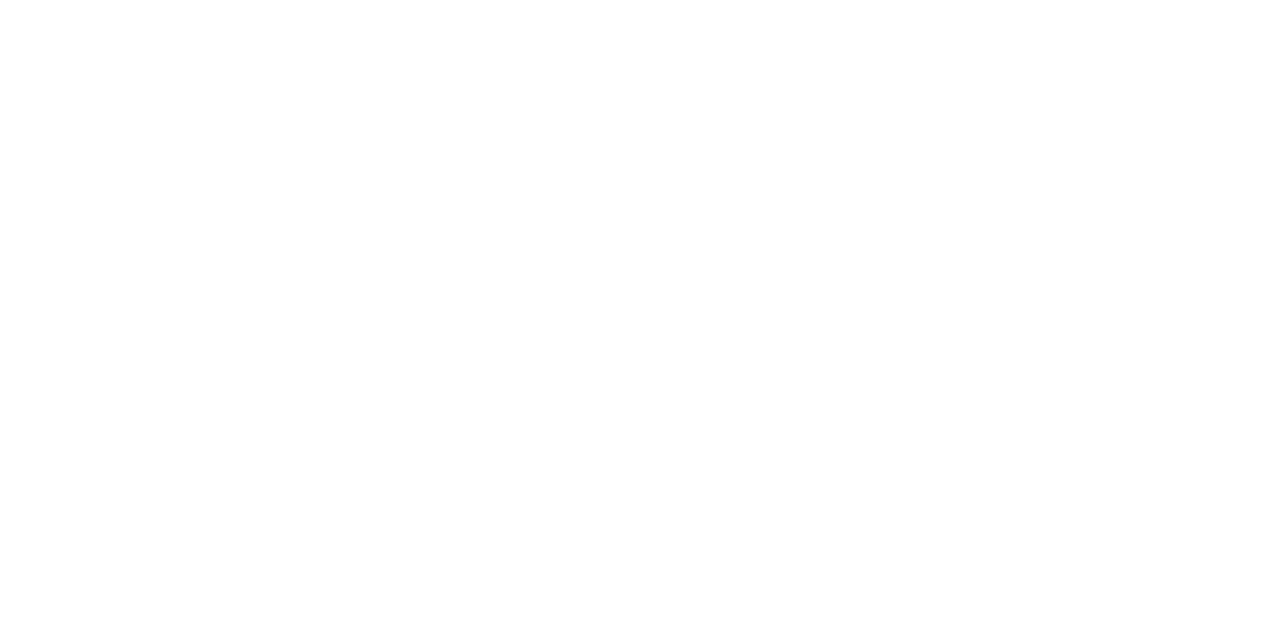
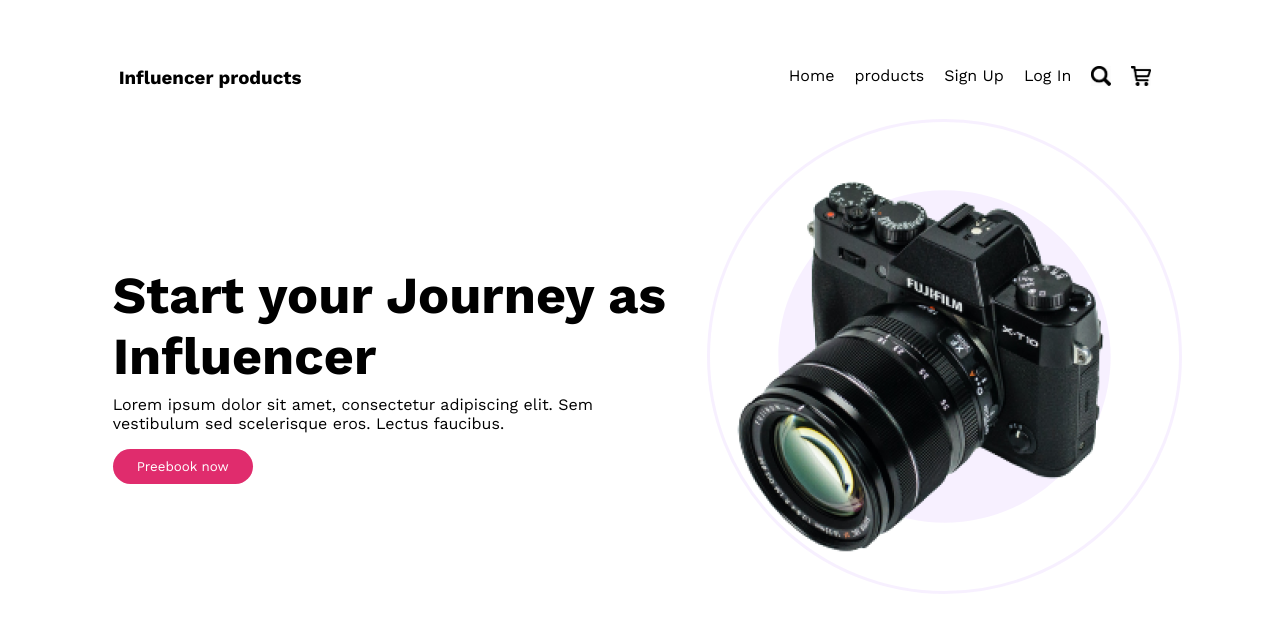
Before and after one commit to alamin-ador1/influencer-web, a plain HTML site: page index.html in a window 1280 px wide. Drawn offline with nearby package versions, Linux system fonts and the light colour scheme.

Commit message:
added new code

```diff
--- a/index.html
+++ b/index.html
@@ -5,8 +5,62 @@
     <meta name="viewport" content="width=device-width, initial-scale=1.0">
     <title>Influencer Gear</title>
     <link rel="stylesheet" href="styles.css">
+    <link rel="preconnect" href="https://fonts.googleapis.com">
+     <link rel="preconnect" href="https://fonts.gstatic.com" crossorigin>
+    <link href="https://fonts.googleapis.com/css2?family=Open+Sans:wght@700&family=Poppins:wght@400;500;600;700;800&family=Work+Sans:wght@400;700;800&display=swap" rel="stylesheet">
+
+    <script src='https://kit.fontawesome.com/a076d05399.js' crossorigin='anonymous'></script>
 </head>
 <body>
+    <header>
+        <nav>
+            <div class="nav-container">
+                <div class="nav-title">
+                    <h3>Influencer products</h3>
+                </div>
+                <label class="nav-content">
+                    <ul >
+                        <li class="item">Home</li>
+                        <li class="item">products</li>
+                        <li class="item">Sign Up</li>
+                        <li class="item">Log In</li>
+                        <li class="item"><img src="./icon/th.jpeg" alt=""></li>
+                        <li class="item"><img src="./icon/th (1).jpeg" alt=""></li>
+                    </ul>
 
+                </label>
+            </div>
+        </nav>
+        <section>
+            <div class="banner-container">
+                <div class="banner-content">
+                    <h2 class="banner-title">Start your Journey as <br>
+                        Influencer</h2>
+                        <p class="banner-description">Lorem ipsum dolor sit amet, consectetur adipiscing elit. Sem <br> vestibulum sed scelerisque eros. Lectus faucibus.</p>
+                        <button class="btn">Preebook now</button>
+                </div>
+                <div class="banner-photo">
+                    <img class="camera ring" src="./images/Circle design.svg" alt="">
+                    <img class="camera main" src="./images/main-camera.png" alt="">
+                 </div>
+
+            </div>
+
+
+
+
+
+
+        </section>
+
+    </header>
+
+    <main>
+
+    </main>
+
+    <footer>
+
+    </footer>
 </body>
 </html>
--- a/styles.css
+++ b/styles.css
@@ -0,0 +1,71 @@
+*{
+    font-family: 'Open Sans', sans-serif;
+    font-family: 'Poppins', sans-serif;
+    font-family: 'Work Sans', sans-serif;
+}
+*{
+  margin: 0;
+  padding: 0;
+}
+/* nav section start */
+.nav-container{
+    display: flex;
+    justify-content: space-around;
+    align-items: center;
+   margin-top: 3.5rem;
+}
+nav h3{
+  padding-right: 15rem;
+}
+.nav-content ul img{
+  height: 20px;
+  width: 20px;
+}
+.nav-content ul {
+  list-style: none;
+  display: flex;
+}
+.item{
+  margin: 10px;
+}
+/* banner section */
+.banner-container{
+  display: flex;
+  justify-content: space-around;
+  margin-top: 1.2rem; ;
+  /* width: 1440px;
+  height: 1500px; */
+}
+.banner-title{
+  font-size: 3.25rem;
+  font-weight: 700;
+  padding-left: 3rem;
+  padding-top:9.11rem ;
+}
+.banner-description{
+  padding-left: 3rem;
+  padding-top: 0.5rem;
+}
+.btn{
+  color: #FFF;
+  border-radius: 41px;
+  background: #E02C6D;
+  padding: 10px 24px;
+  margin-top: 1rem;
+  margin-left: 3rem;
+  border: none;
+
+}
+.camera{
+  /* display: grid; */
+  position: relative;
+  right: 5.5rem;
+  /* padding-left: 4rem; */
+}
+.main{
+  top: -27.5rem;
+}
+.banner-photo{
+  width: 420px;
+height: 414px;
+}
```
Also changed, not shown: icon/th (1).jpeg (added), icon/th.jpeg (added).
